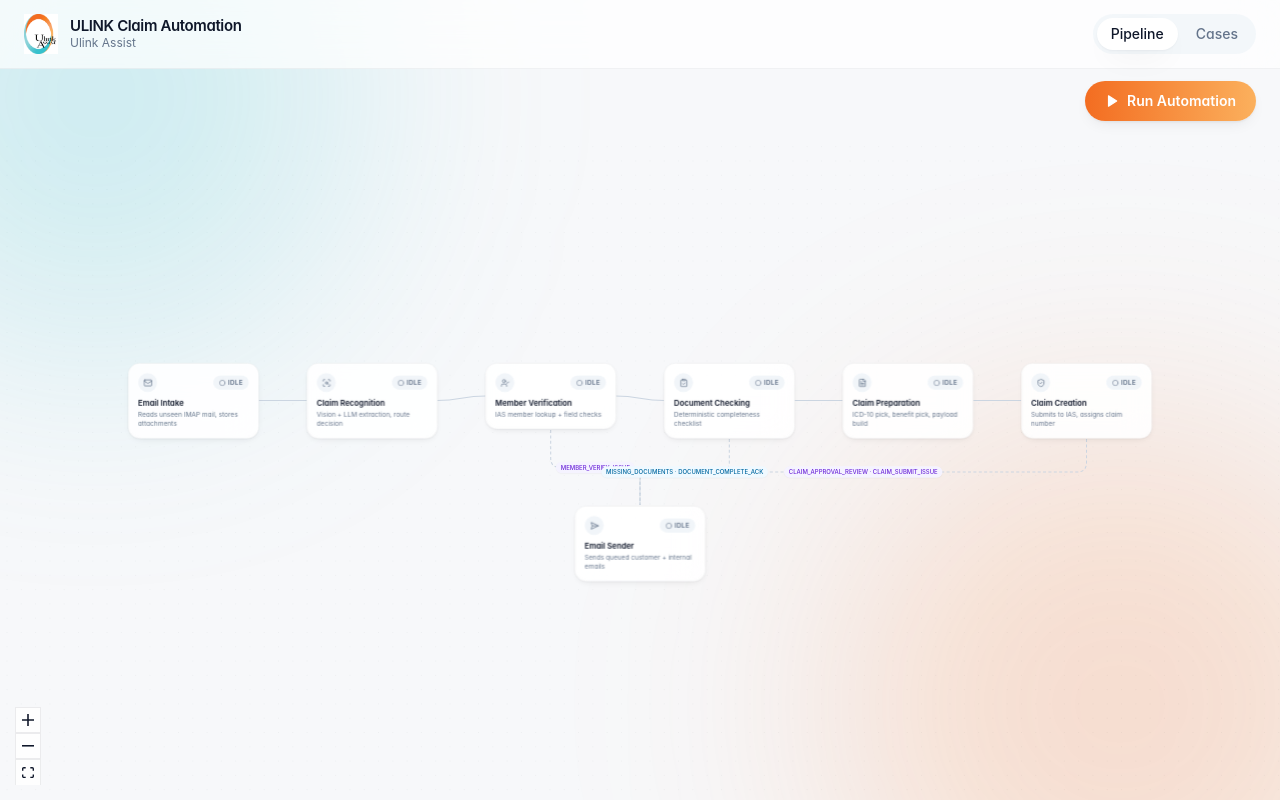
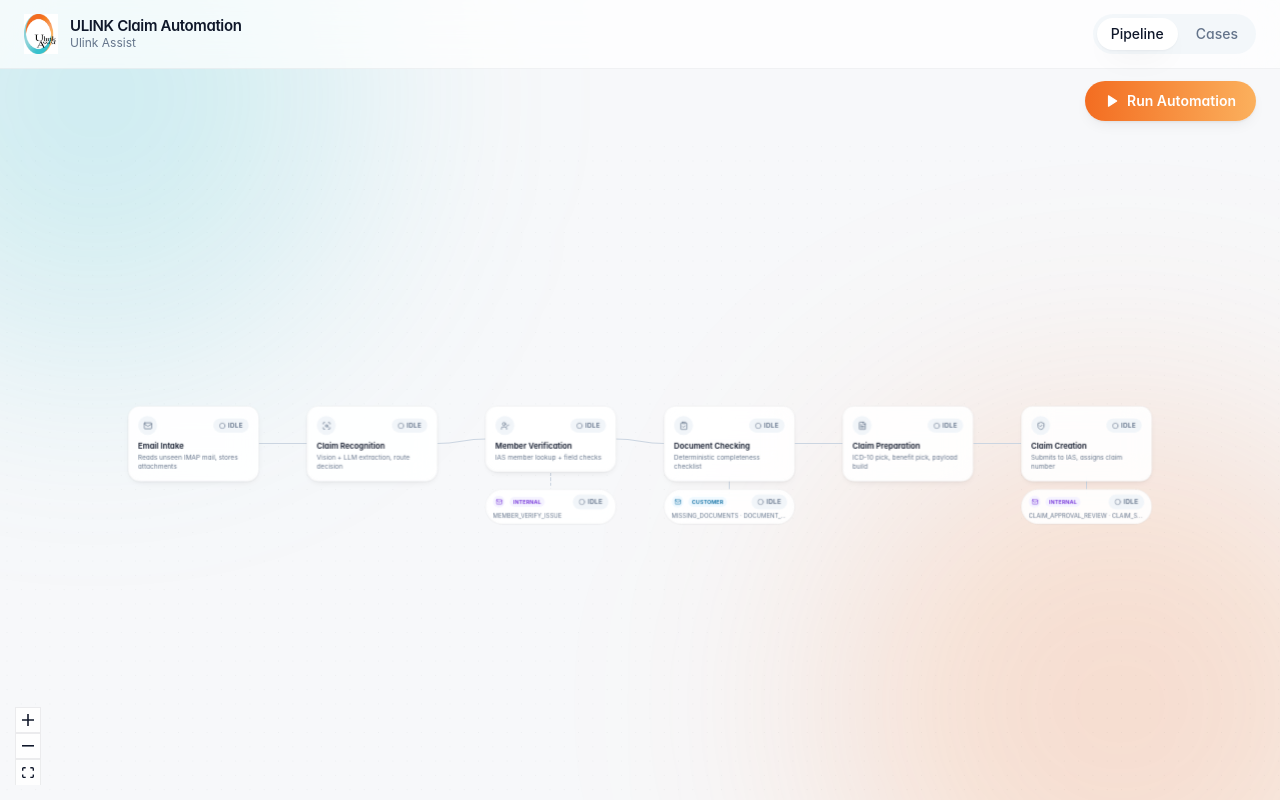
Before and after one commit to stevenyeo99/ulink-admin, a React (Vite) app in the folder src/ulink-console/: page / in a window 1280 px wide. Built offline with nearby package versions, Linux system fonts and the light colour scheme; no server answers.

Commit message:
Update Console Pipeline.

```diff
--- /dev/null
+++ b/src/ulink-console/src/components/workflow/EmailBadgeNode.tsx
@@ -0,0 +1,38 @@
+import { Handle, Position, type NodeProps, type Node } from '@xyflow/react';
+import clsx from 'clsx';
+import { Mail } from 'lucide-react';
+import type { EmailBadgeNodeData } from '../../graph/mergeStatus';
+import { AUDIENCE_STYLE } from '../../graph/audienceStyle';
+import { StatusBadge } from './StatusBadge';
+
+const AUDIENCE_TEXT: Record<'customer' | 'internal', string> = {
+  customer: 'Customer',
+  internal: 'Internal',
+};
+
+/**
+ * The one real email-sender job, shown as a small chip directly under whichever producer
+ * queued the email — deliberately NOT styled like PipelineNode's full card, so it reads as
+ * "a side-effect of the block above", not a 4th main-chain stage. See EMAIL_BADGES' doc
+ * comment in pipelineGraph.ts for why there are 3 of these instead of one shared box.
+ */
+export function EmailBadgeNode({ data }: NodeProps<Node<EmailBadgeNodeData>>) {
+  return (
+    <div className="w-[220px] rounded-full border border-slate-900/5 bg-white/90 px-3 py-2 shadow-sm backdrop-blur-xl">
+      <Handle type="target" id="target-top" position={Position.Top} className="!h-0 !w-0 !min-w-0 !border-0 !bg-transparent" />
+
+      <div className="flex items-center gap-2">
+        <span className={clsx('flex h-5 w-5 shrink-0 items-center justify-center rounded-full', AUDIENCE_STYLE[data.audience])}>
+          <Mail size={11} />
+        </span>
+        <span className={clsx('shrink-0 rounded-full px-1.5 py-0.5 text-[9px] font-semibold uppercase tracking-wide', AUDIENCE_STYLE[data.audience])}>
+          {AUDIENCE_TEXT[data.audience]}
+        </span>
+        <StatusBadge status={data.status} className="ml-auto shrink-0" />
+      </div>
+      <p className="mt-1 truncate text-[10px] leading-tight text-slate-500" title={data.label}>
+        {data.label}
+      </p>
+    </div>
+  );
+}
--- a/src/ulink-console/src/components/workflow/PipelineEdge.tsx
+++ b/src/ulink-console/src/components/workflow/PipelineEdge.tsx
@@ -1,20 +1,17 @@
 import { BaseEdge, EdgeLabelRenderer, getBezierPath, getSmoothStepPath, type EdgeProps, type Edge } from '@xyflow/react';
 import clsx from 'clsx';
+import { AUDIENCE_STYLE, type Audience } from '../../graph/audienceStyle';
 
 export interface PipelineEdgeData extends Record<string, unknown> {
   kind: 'main' | 'branch';
   isActive: boolean;
   isComplete: boolean;
-  /** Who the email(s) on this edge go to — see pipelineGraph.ts's StaticEdge.audience.
-   * Drives only the label pill's tint, a channel independent of the line's status color
-   * (isActive/isComplete) so live run feedback is never sacrificed for this. */
-  audience?: 'customer' | 'internal';
+  /** Who the email(s) on this edge go to. Only set on an edge that still carries its own
+   * label (today: none — the 3 producer→email-badge edges show this on the badge node
+   * instead, see EmailBadgeNode.tsx). Kept here so a future labeled edge has somewhere to
+   * put it without reinventing this pill. */
+  audience?: Audience;
 }
-
-const AUDIENCE_LABEL_CLASS: Record<'customer' | 'internal', string> = {
-  customer: 'bg-sky-50 text-sky-700',
-  internal: 'bg-violet-50 text-violet-700',
-};
 
 export function PipelineEdge({
   sourceX,
@@ -50,7 +47,7 @@
             style={{ transform: `translate(-50%, -50%) translate(${labelX}px, ${labelY}px)` }}
             className={clsx(
               'pointer-events-none absolute rounded-full px-2 py-0.5 text-[10px] font-medium shadow-sm',
-              data?.audience ? AUDIENCE_LABEL_CLASS[data.audience] : 'bg-white/90 text-slate-500'
+              data?.audience ? AUDIENCE_STYLE[data.audience] : 'bg-white/90 text-slate-500'
             )}
           >
             {label}
--- a/src/ulink-console/src/components/workflow/WorkflowCanvas.tsx
+++ b/src/ulink-console/src/components/workflow/WorkflowCanvas.tsx
@@ -3,10 +3,11 @@
 import '@xyflow/react/dist/style.css';
 import { PipelineNode } from './PipelineNode';
 import { PipelineEdge } from './PipelineEdge';
-import { mergeStatus, type PipelineNodeData } from '../../graph/mergeStatus';
+import { EmailBadgeNode } from './EmailBadgeNode';
+import { mergeStatus, type PipelineNodeData, type EmailBadgeNodeData } from '../../graph/mergeStatus';
 import type { BlockName, PipelineRunStep } from '../../types/pipeline';
 
-const nodeTypes = { pipelineNode: PipelineNode };
+const nodeTypes = { pipelineNode: PipelineNode, emailBadgeNode: EmailBadgeNode };
 const edgeTypes = { pipelineEdge: PipelineEdge };
 
 export interface SelectedNode {
@@ -24,8 +25,17 @@
 export function WorkflowCanvas({ steps, onSelectNode }: WorkflowCanvasProps) {
   const { nodes, edges } = useMemo(() => mergeStatus(steps), [steps]);
 
-  const handleNodeClick: NodeMouseHandler<Node<PipelineNodeData>> = (_event, node) => {
-    onSelectNode({ blockId: node.id as BlockName, label: node.data.label, description: node.data.description, steps: node.data.steps });
+  // Email badges aren't real blocks (see EMAIL_BADGES in pipelineGraph.ts) — clicking one
+  // opens the same detail as clicking the real email-sender job would, since it's the same
+  // job's steps either way.
+  const handleNodeClick: NodeMouseHandler<Node> = (_event, node) => {
+    if (node.type === 'emailBadgeNode') {
+      const data = node.data as EmailBadgeNodeData;
+      onSelectNode({ blockId: 'email-sender', label: 'Email Sender', description: 'Sends queued customer + internal emails', steps: data.steps });
+      return;
+    }
+    const data = node.data as PipelineNodeData;
+    onSelectNode({ blockId: node.id as BlockName, label: data.label, description: data.description, steps: data.steps });
   };
 
   return (
--- /dev/null
+++ b/src/ulink-console/src/graph/audienceStyle.ts
@@ -0,0 +1,9 @@
+export type Audience = 'customer' | 'internal';
+
+// Shared tint for anything that shows who an email goes to — customer-facing vs. internal
+// ops (SOP §11/§13, see pipelineGraph.ts's StaticEdge.audience doc comment). Single source
+// so the edge-label pill and the email badge node never drift out of sync on color.
+export const AUDIENCE_STYLE: Record<Audience, string> = {
+  customer: 'bg-sky-50 text-sky-700',
+  internal: 'bg-violet-50 text-violet-700',
+};
--- a/src/ulink-console/src/graph/mergeStatus.ts
+++ b/src/ulink-console/src/graph/mergeStatus.ts
@@ -1,5 +1,6 @@
 import type { Edge, Node } from '@xyflow/react';
-import { BLOCKS, EDGES } from './pipelineGraph';
+import { BLOCKS, EDGES, EMAIL_BADGES, EMAIL_BADGE_EDGES } from './pipelineGraph';
+import type { Audience } from './audienceStyle';
 import type { PipelineRunStep, StepStatus } from '../types/pipeline';
 
 export type NodeStatus = 'IDLE' | StepStatus;
@@ -11,6 +12,15 @@
   /** Usually one entry. email-sender runs twice per pipeline execution (see
    * modules/pipeline/service.js's STEPS comment) — a block can legitimately have more than
    * one PipelineRunStep row in the same run, so this is always an array, oldest first. */
+  steps: PipelineRunStep[];
+}
+
+export interface EmailBadgeNodeData extends Record<string, unknown> {
+  label: string;
+  audience: Audience;
+  status: NodeStatus;
+  /** Same shared email-sender steps as every other badge — see EMAIL_BADGES' doc comment in
+   * pipelineGraph.ts: one real job, shown at 3 points in the graph. */
   steps: PipelineRunStep[];
 }
 
@@ -37,7 +47,7 @@
  * from the graph layout itself and from WorkflowCanvas's rendering so the "what does the
  * data mean" logic has exactly one place to live.
  */
-export function mergeStatus(steps: PipelineRunStep[]): { nodes: Node<PipelineNodeData>[]; edges: Edge[] } {
+export function mergeStatus(steps: PipelineRunStep[]): { nodes: Node[]; edges: Edge[] } {
   const stepsByBlock = new Map<string, PipelineRunStep[]>();
   for (const step of steps) {
     const existing = stepsByBlock.get(step.blockName);
@@ -45,7 +55,7 @@
     else stepsByBlock.set(step.blockName, [step]);
   }
 
-  const nodes: Node<PipelineNodeData>[] = BLOCKS.map((block) => {
+  const blockNodes: Node<PipelineNodeData>[] = BLOCKS.map((block) => {
     const blockSteps = stepsByBlock.get(block.id) ?? [];
     return {
       id: block.id,
@@ -67,9 +77,29 @@
     };
   });
 
-  const statusOf = (id: string): NodeStatus => nodes.find((n) => n.id === id)?.data.status ?? 'IDLE';
+  // One real job (email-sender), shown at 3 points in the graph — same steps/status on every
+  // badge, not 3 independent lookups, so they can never disagree with each other.
+  const emailSenderSteps = stepsByBlock.get('email-sender') ?? [];
+  const emailSenderStatus = representativeStatus(emailSenderSteps);
+  const badgeNodes: Node<EmailBadgeNodeData>[] = EMAIL_BADGES.map((badge) => ({
+    id: badge.id,
+    type: 'emailBadgeNode',
+    position: { x: badge.x, y: badge.y },
+    width: 220,
+    height: 64,
+    data: {
+      label: badge.label,
+      audience: badge.audience,
+      status: emailSenderStatus,
+      steps: emailSenderSteps,
+    },
+  }));
 
-  const edges: Edge[] = EDGES.map((edge) => {
+  const nodes: Node[] = [...blockNodes, ...badgeNodes];
+
+  const statusOf = (id: string): NodeStatus => (nodes.find((n) => n.id === id)?.data as { status?: NodeStatus } | undefined)?.status ?? 'IDLE';
+
+  const edges: Edge[] = [...EDGES, ...EMAIL_BADGE_EDGES].map((edge) => {
     const sourceStatus = statusOf(edge.source);
     const targetStatus = statusOf(edge.target);
     const isActive = targetStatus === 'RUNNING';
@@ -82,8 +112,7 @@
       sourceHandle: edge.sourceHandle,
       targetHandle: edge.targetHandle,
       type: 'pipelineEdge',
-      label: edge.label,
-      data: { kind: edge.kind, isActive, isComplete, audience: edge.audience },
+      data: { kind: edge.kind, isActive, isComplete },
       animated: isActive,
     };
   });
--- a/src/ulink-console/src/graph/pipelineGraph.ts
+++ b/src/ulink-console/src/graph/pipelineGraph.ts
@@ -1,9 +1,23 @@
 import type { BlockName } from '../types/pipeline';
+import type { Audience } from './audienceStyle';
 
 export interface BlockMeta {
   id: BlockName;
   label: string;
   description: string;
+  x: number;
+  y: number;
+}
+
+// A small "mail sent" chip drawn directly under the one real producer it reports, instead of
+// email-sender's own box (see EMAIL_BADGES below for why there's no separate email-sender
+// BlockMeta/node anymore). `id` is intentionally NOT a BlockName — this isn't a second job,
+// just 3 views of the one real email-sender job's status, attached at 3 points in the graph.
+export interface EmailBadgeMeta {
+  id: string;
+  producer: BlockName;
+  label: string;
+  audience: Audience;
   x: number;
   y: number;
 }
@@ -14,22 +28,26 @@
   target: BlockName;
   sourceHandle: 'source-right' | 'source-bottom';
   targetHandle: 'target-left' | 'target-top';
-  /** 'main' = the Case.currentStatus chain each job filters on. 'branch' = email-sender's
-   * shared-consumer relationship to its three producers (see jobs-registry.md) — it queues
-   * from all three, doesn't gate any of them. */
-  kind: 'main' | 'branch';
-  label?: string;
-  /** Who the email(s) this edge represents actually go to — customer-facing vs. internal
-   * ops (SOP §11/§13: several findings are held/escalated internally, never sent to the
-   * customer directly; see modules/email-sender/service.js's INTERNAL_ONLY_TASK_TYPES).
-   * Only meaningful on 'branch' edges. */
-  audience?: 'customer' | 'internal';
+  /** 'main' = the Case.currentStatus chain each job filters on. */
+  kind: 'main';
 }
 
-// Positions describe the real architecture (jobs-registry.md), not just the linear STEPS
-// array in modules/pipeline/service.js: email-sender is a shared consumer fed by two
-// producers, drawn as a branch below the main Case.currentStatus chain rather than inline
-// with it.
+// Short vertical drop from a producer straight down to its own EMAIL_BADGES chip — see
+// EmailBadgeMeta above. Separate type from StaticEdge because the target is a badge id, not
+// a real BlockName.
+export interface EmailBadgeEdge {
+  id: string;
+  source: BlockName;
+  target: string;
+  sourceHandle: 'source-bottom';
+  targetHandle: 'target-top';
+  kind: 'branch';
+}
+
+// Positions describe the real architecture (jobs-registry.md): email-sender is a shared
+// consumer fed by three producers, not a 4th step in this chain — so it's not a BlockMeta at
+// all anymore (see EMAIL_BADGES below). The 6 entries here are exactly the main
+// Case.currentStatus chain.
 export const BLOCKS: BlockMeta[] = [
   { id: 'email-intake', label: 'Email Intake', description: 'Reads unseen IMAP mail, stores attachments', x: 0, y: 160 },
   { id: 'claim-recognition', label: 'Claim Recognition', description: 'Vision + LLM extraction, route decision', x: 300, y: 160 },
@@ -37,39 +55,42 @@
   { id: 'document-checking', label: 'Document Checking', description: 'Deterministic completeness checklist', x: 900, y: 160 },
   { id: 'ias-claim-preparation', label: 'Claim Preparation', description: 'ICD-10 pick, benefit pick, payload build', x: 1200, y: 160 },
   { id: 'ias-claim-creation', label: 'Claim Creation', description: 'Submits to IAS, assigns claim number', x: 1500, y: 160 },
-  { id: 'email-sender', label: 'Email Sender', description: 'Sends queued customer + internal emails', x: 750, y: 400 },
 ];
 
-// Branch edge labels name the actual EmailTask.taskType(s) each producer queues (see
-// modules/email-sender/templates.js's RENDERERS) — not a vague "on <status>" description —
-// so it's visible at a glance which specific email fires and, via `audience`, who receives
-// it. Each producer here is uniformly one audience today (no producer mixes customer and
-// internal emails), so one edge per producer is enough — no need for parallel edges.
 export const EDGES: StaticEdge[] = [
   { id: 'e-intake-recognition', source: 'email-intake', target: 'claim-recognition', sourceHandle: 'source-right', targetHandle: 'target-left', kind: 'main' },
   { id: 'e-recognition-verification', source: 'claim-recognition', target: 'member-verification', sourceHandle: 'source-right', targetHandle: 'target-left', kind: 'main' },
   { id: 'e-verification-checking', source: 'member-verification', target: 'document-checking', sourceHandle: 'source-right', targetHandle: 'target-left', kind: 'main' },
   { id: 'e-checking-preparation', source: 'document-checking', target: 'ias-claim-preparation', sourceHandle: 'source-right', targetHandle: 'target-left', kind: 'main' },
   { id: 'e-preparation-creation', source: 'ias-claim-preparation', target: 'ias-claim-creation', sourceHandle: 'source-right', targetHandle: 'target-left', kind: 'main' },
+];
+
+// One badge per producer, drawn directly under it (same x, a short y-offset — a plain
+// vertical drop, never crossing the main chain above). Previously these were one shared
+// "email-sender" box at a distant fixed position with 3 long edges converging into it
+// (the ias-claim-creation edge in particular had to travel back left, under the whole main
+// chain, to reach it) — confusing which producer a given email actually came from. Labels
+// name the actual EmailTask.taskType(s) each producer queues (see
+// modules/email-sender/templates.js's RENDERERS), and `audience` is who receives it
+// (SOP §11/§13: several findings are held/escalated internally, never sent to the customer
+// directly — see modules/email-sender/service.js's INTERNAL_ONLY_TASK_TYPES). Each producer
+// here is uniformly one audience today, so one badge per producer is enough.
+export const EMAIL_BADGES: EmailBadgeMeta[] = [
   {
-    id: 'e-verification-sender',
-    source: 'member-verification',
-    target: 'email-sender',
-    sourceHandle: 'source-bottom',
-    targetHandle: 'target-top',
-    kind: 'branch',
+    id: 'email-badge-member-verification',
+    producer: 'member-verification',
     label: 'MEMBER_VERIFY_ISSUE',
     audience: 'internal',
+    x: 600,
+    y: 300,
   },
   {
-    id: 'e-checking-sender',
-    source: 'document-checking',
-    target: 'email-sender',
-    sourceHandle: 'source-bottom',
-    targetHandle: 'target-top',
-    kind: 'branch',
+    id: 'email-badge-document-checking',
+    producer: 'document-checking',
     label: 'MISSING_DOCUMENTS · DOCUMENT_COMPLETE_ACK',
     audience: 'customer',
+    x: 900,
+    y: 300,
   },
   // ias-claim-creation's emails are internal-only, not the customer-facing
   // CLAIM_CREATED_NOTIFICATION this used to be — that taskType was removed (2026-09-14):
@@ -77,13 +98,20 @@
   // is now a manual step for ops, not automatic. CLAIM_APPROVAL_REVIEW is the SOP §13
   // "ready for JD2 handover" signal instead.
   {
-    id: 'e-creation-sender',
-    source: 'ias-claim-creation',
-    target: 'email-sender',
-    sourceHandle: 'source-bottom',
-    targetHandle: 'target-top',
-    kind: 'branch',
+    id: 'email-badge-ias-claim-creation',
+    producer: 'ias-claim-creation',
     label: 'CLAIM_APPROVAL_REVIEW · CLAIM_SUBMIT_ISSUE',
     audience: 'internal',
+    x: 1500,
+    y: 300,
   },
 ];
+
+export const EMAIL_BADGE_EDGES: EmailBadgeEdge[] = EMAIL_BADGES.map((badge) => ({
+  id: `e-${badge.producer}-${badge.id}`,
+  source: badge.producer,
+  target: badge.id,
+  sourceHandle: 'source-bottom',
+  targetHandle: 'target-top',
+  kind: 'branch',
+}));
```
